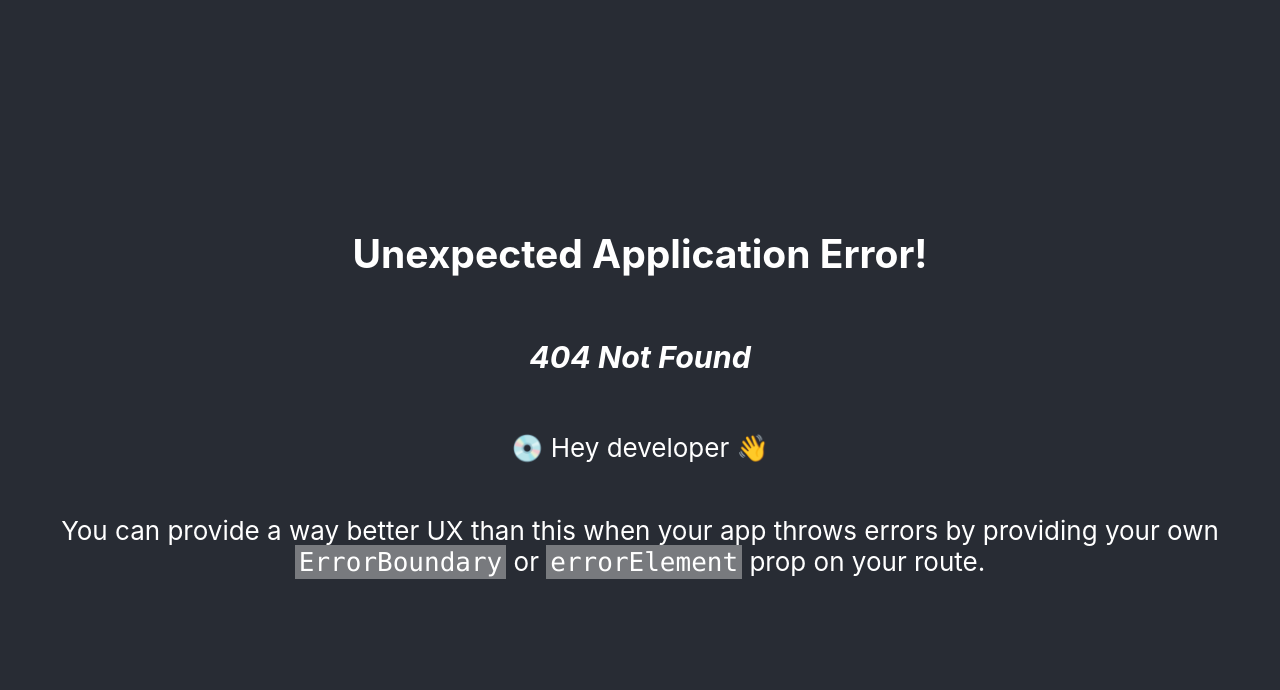
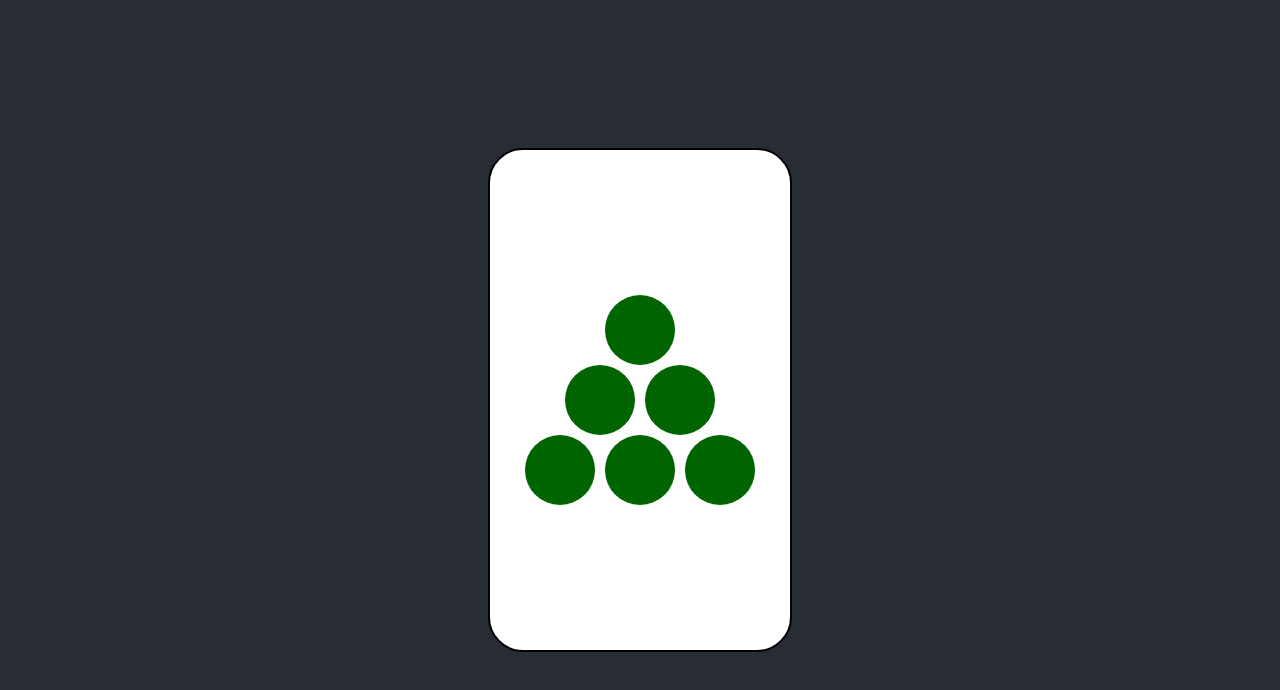
Before and after one commit to bungernt12/dot-bop, a React (Create React App) app: page /PatternSolo in a window 1280 px wide. Before the commit this address had no page. Shown: the top 690 px of the page. Built offline with nearby package versions, Linux system fonts and the light colour scheme.

Commit message:
Simon Page, Game, and Dots made and positioned.

```diff
--- a/src/App.css
+++ b/src/App.css
@@ -13,7 +13,7 @@
   color: white;
 }
 
-.playingSquare {
+.playingRectangle {
   width: 300px;
   height: 500px;
   background-color: white;
@@ -28,11 +28,26 @@
   width: 70px;
   height: 70px;
   border-radius: 35px;
+}
+
+.dotBop {
   position: absolute;
 }
 
-.dotComponent {
-  color: grey;
+.playingRectangle.simon {
+  display: flex;
+  flex-direction: column;
+  justify-content: center;
+}
+
+.simonRow {
+  display: flex;
+  justify-content: center;
+  gap: 10px;
+}
+
+.dotSimon {
+  position: relative;
 }
 
 .centerLine {
--- a/src/App.js
+++ b/src/App.js
@@ -2,17 +2,25 @@ import "./App.css";
 import CoOpPage from "./Pages/CoOpPage";
 import BattlePage from "./Pages/BattlePage";
 import HomePage from "./Pages/HomePage";
-import { Route, RouterProvider, createBrowserRouter, createRoutesFromElements } from 'react-router-dom';
+import PatternSoloPage from "./Pages/PatternSoloPage";
+import {
+  Route,
+  RouterProvider,
+  createBrowserRouter,
+  createRoutesFromElements,
+} from "react-router-dom";
 
 function App() {
-
-  const router = createBrowserRouter(createRoutesFromElements(
-    <>
-      <Route path="/" element={<HomePage />} />
-      <Route path="/CoOp" element={<CoOpPage />} />
-      <Route path="/Battle" element={<BattlePage />} />
-    </>
-  ))
+  const router = createBrowserRouter(
+    createRoutesFromElements(
+      <>
+        <Route path="/" element={<HomePage />} />
+        <Route path="/CoOp" element={<CoOpPage />} />
+        <Route path="/Battle" element={<BattlePage />} />
+        <Route path="/PatternSolo" element={<PatternSoloPage />} />
+      </>
+    )
+  );
 
   return (
     <div className="App">
--- a/src/Components/BattleGame.js
+++ b/src/Components/BattleGame.js
@@ -76,12 +76,12 @@ const PlayingField = (props) => {
   }, [dotLocation]); // Removed `dotSide` from the dependency array to avoid unnecessary effect triggers
 
   return (
-    <div className="playingSquare">
+    <div className="playingRectangle">
       {props.gameRunning ? (
         <div>
           <div className="centerLine"></div>
           <button
-            className="dot"
+            className="dot dotBop"
             onClick={dotClickHandle}
             style={{
               top: `${dotLocation.top}px`,
--- a/src/Components/CoOpGame.js
+++ b/src/Components/CoOpGame.js
@@ -52,12 +52,12 @@ const PlayingField = (props) => {
   }, [dotLocation, dotSide]);
 
   return (
-    <div className="playingSquare">
+    <div className="playingRectangle">
       {props.gameRunning ? (
         <div>
           <div className="centerLine"></div>
           <button
-            className="dot"
+            className="dot dotBop"
             onClick={dotClickHandle}
             style={{
               top: `${dotLocation.top}px`,
--- /dev/null
+++ b/src/Components/PatternSoloGame.js
@@ -0,0 +1,128 @@
+import React, { useState, useEffect } from "react";
+import GameLobby from "./GameLobby";
+import bopSound from "./Bop-Sound.mp3";
+
+const squareSize = { width: 300, height: 500 };
+// BattleBop Code
+// let timeTracker,
+//   greenTimeTracker = 0,
+//   blueTimeTracker = 0,
+//   greenBopTracker = 0,
+//   blueBopTracker = 0;
+
+// const PlayingField = (props) => {
+//   const [dotLocation, setDotLocation] = useState(() => {
+//     let top, left;
+//     do {
+//       top = Math.random() * (squareSize.height - 70);
+//       left = Math.random() * (squareSize.width - 70);
+//     } while (top > 180 && top < 250); // Exclude the zone between top 180 and 250
+//     return { top, left };
+//   });
+//   const [dotColor, setDotColor] = useState("darkgreen");
+//   const [dotSide, setDotSide] = useState("top");
+
+//   const bopSoundObj = new Audio(bopSound);
+
+//   const dotClickHandle = () => {
+//     bopSoundObj.play();
+
+//     let newTop, newLeft;
+//     do {
+//       newTop = Math.random() * (squareSize.height - 70);
+//       newLeft = Math.random() * (squareSize.width - 70);
+//     } while (
+//       (dotLocation.top <= 250 && newTop <= 250) ||
+//       (dotLocation.top > 250 && newTop > 250) ||
+//       (newTop > 180 && newTop < 250)
+//     );
+
+//     //how much time has passed since last click/start
+//     const timeElapsed = Date.now() - timeTracker;
+//     //add elapsed time to correct time tracker. assuming this is ping-pong style, if the new top of the dot is lower than 250, the old must have been higher than 250, so the elapsed time should be added to the blue side
+//     if (newTop < 250) {
+//       blueTimeTracker += timeElapsed;
+//       blueBopTracker++;
+//     } else {
+//       greenTimeTracker += timeElapsed;
+//       greenBopTracker++;
+//     }
+
+//     console.log(
+//       greenTimeTracker,
+//       greenBopTracker,
+//       blueTimeTracker,
+//       blueBopTracker
+//     );
+
+//     timeTracker = Date.now();
+
+//     setDotLocation({ top: newTop, left: newLeft });
+//     newTop > 225 ? setDotColor("darkcyan") : setDotColor("darkgreen");
+//     props.setBopCount((prev) => prev + 1);
+//   };
+
+//   const toggleGameRunning = () => {
+//     props.setGameRunning((prev) => !prev);
+//     props.setBopCount(0); // Reset bop count when toggling game running state
+//     timeTracker = Date.now();
+//     greenTimeTracker = 0;
+//     blueTimeTracker = 0;
+//     greenBopTracker = 0;
+//     blueBopTracker = 0;
+//   };
+
+//   useEffect(() => {
+//     dotLocation.top > 225 ? setDotSide("bottom") : setDotSide("top");
+//   }, [dotLocation]); // Removed `dotSide` from the dependency array to avoid unnecessary effect triggers
+
+//   return (
+//     <div className="playingRectangle">
+//       {props.gameRunning ? (
+//         <div>
+//           <div className="centerLine"></div>
+//           <button
+//             className="dot"
+//             onClick={dotClickHandle}
+//             style={{
+//               top: `${dotLocation.top}px`,
+//               left: `${dotLocation.left}px`,
+//               backgroundColor: dotColor,
+//             }}
+//           >
+//             :D
+//           </button>
+//         </div>
+//       ) : (
+//         <GameLobby
+//           toggleGameRunning={toggleGameRunning}
+//           gameTitle="Battle"
+//           bopCount={props.bopCount}
+//           greenReactionTime={greenTimeTracker / (greenBopTracker * 1000)}
+//           blueReactionTime={blueTimeTracker / (blueBopTracker * 1000)}
+//         />
+//       )}
+//     </div>
+//   );
+// };
+
+const PatternSoloPlayingField = (props) => {
+  return (
+    <div className="playingRectangle simon">
+      <div className="simonRow">
+        <div className="dot dotSimon"></div>
+      </div>
+      <div className="simonRow">
+        <div className="dot dotSimon"></div>
+        <div className="dot dotSimon"></div>
+      </div>
+      <div className="simonRow">
+        <div className="dot dotSimon"></div>
+        <div className="dot dotSimon"></div>
+        <div className="dot dotSimon"></div>
+      </div>
+    </div>
+  );
+};
+
+export default PatternSoloPlayingField;
--- a/src/Pages/HomePage.js
+++ b/src/Pages/HomePage.js
@@ -1,19 +1,22 @@
-import React from "react"
-import {Link} from 'react-router-dom';
+import React from "react";
+import { Link } from "react-router-dom";
 
 const HomePage = (props) => {
   return (
     <div>
-        <h1>BOP DOT</h1>
-        <h2>Game Modes</h2>
-      <Link to={'/CoOp'}>
+      <h1>BOP DOT</h1>
+      <h2>Game Modes</h2>
+      <Link to={"/CoOp"}>
         <div className="modeButton">Co-Op</div>
       </Link>
-      <Link to={'/Battle'}>
+      <Link to={"/Battle"}>
         <div className="modeButton">Battle</div>
       </Link>
+      <Link to={"/PatternSolo"}>
+        <div className="modeButton">Pattern</div>
+      </Link>
     </div>
-  )
+  );
 };
 
 export default HomePage;
--- /dev/null
+++ b/src/Pages/PatternSoloPage.js
@@ -0,0 +1,34 @@
+import PatternSoloGame from "../Components/PatternSoloGame";
+import ScoreBoard from "../Components/ScoreBoard";
+import { useState } from "react";
+
+function CoOp() {
+  const [bopCount, setBopCount] = useState(0);
+  const [gameRunning, setGameRunning] = useState(false);
+  const [gameOver, setGameOver] = useState(false);
+  const gameLength = 20;
+
+  return (
+    <div className="App">
+      <header className="App-header">
+        {/* <ScoreBoard
+          bopCount={bopCount}
+          gameRunning={gameRunning}
+          setGameRunning={setGameRunning}
+          gameOver={gameOver}
+          setGameOver={setGameOver}
+          gameLength={gameLength}
+        /> */}
+        <PatternSoloGame
+          bopCount={bopCount}
+          setBopCount={setBopCount}
+          gameRunning={gameRunning}
+          setGameRunning={setGameRunning}
+          gameLength={gameLength}
+        />
+      </header>
+    </div>
+  );
+}
+
+export default CoOp;
```
